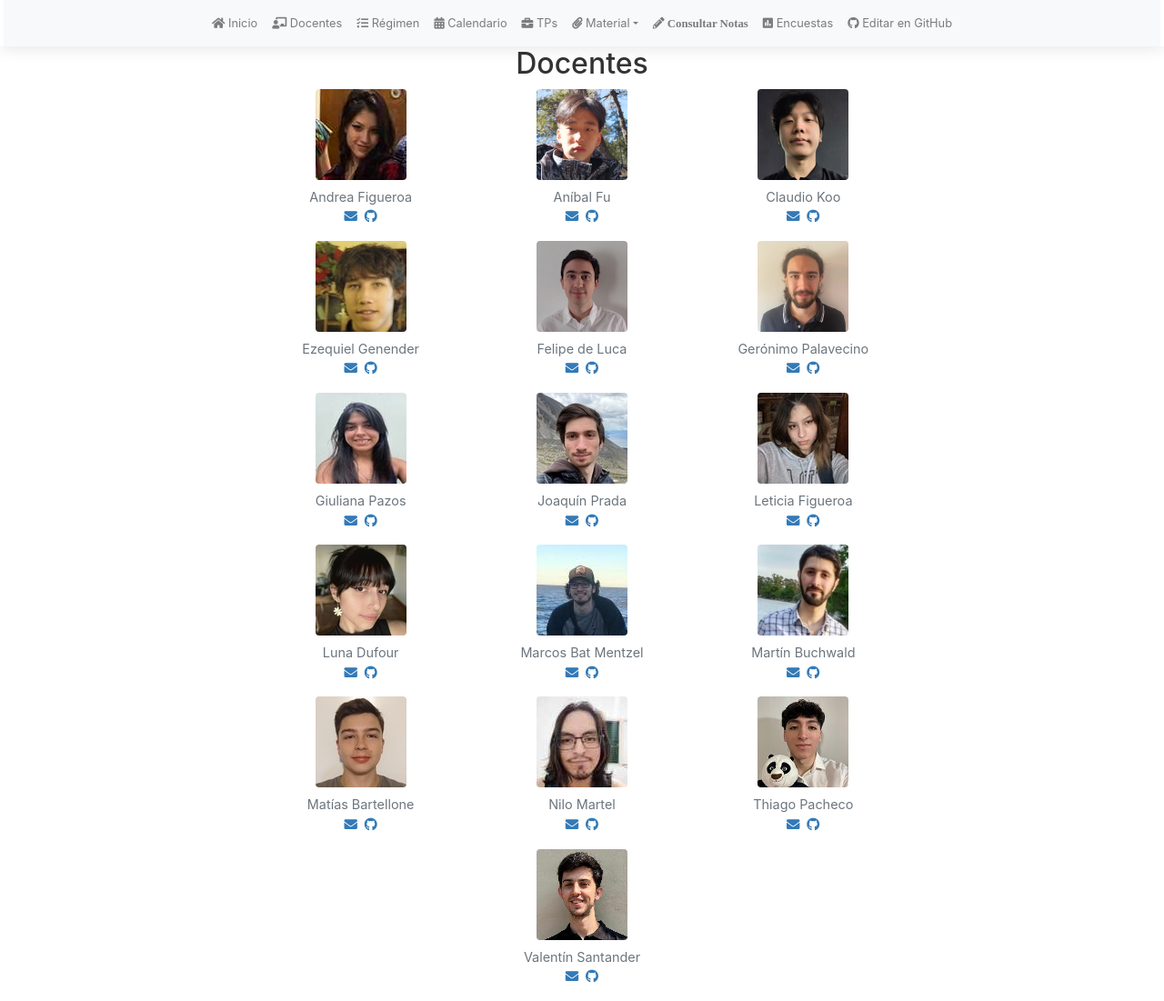
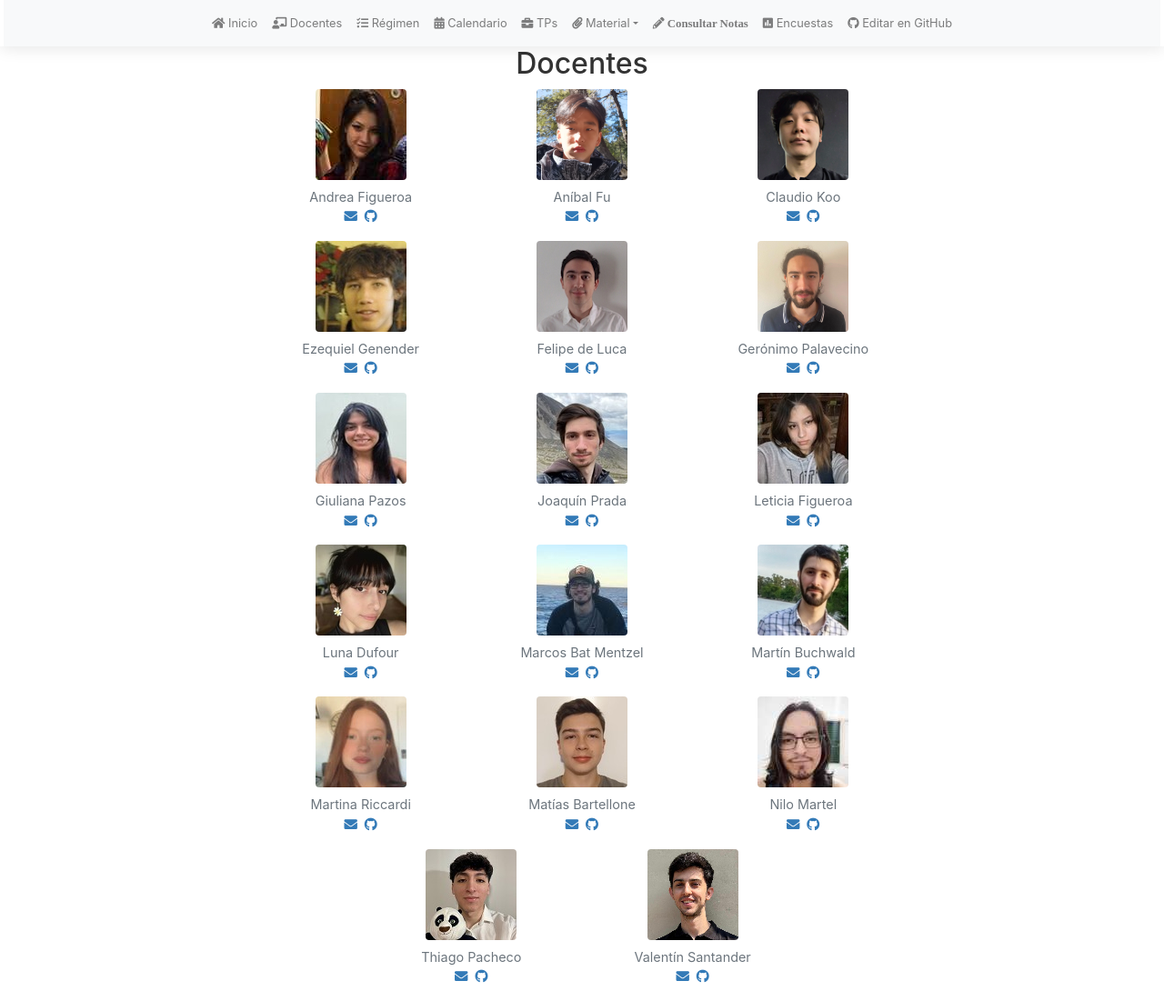
Before and after one commit to algoritmos-rw/tda_bg, a Jekyll site: the page built from docentes.md, in a window 1280 px wide and 1101 px high. Shown: the whole window at 91% size. Built offline with Jekyll 4.4.1, drawn with Linux system fonts in a browser that asks for light colours; nearby versions of some CDN libraries; our own code applies the rules of GitHub Pages for plain Markdown files.

Commit message:
add martina

```diff
--- a/_data/docentes.yml
+++ b/_data/docentes.yml
@@ -60,6 +60,11 @@ docentes:
   mail: mbuchwald@fi.uba.ar
   github: mbuchwald
 
+- nombre: Martina Riccardi
+  foto: /assets/img/docentes/martinar.jpg
+  mail: mriccardi@fi.uba.ar
+  github: martinariccardi
+
 - nombre: Matías Bartellone
   foto: /assets/img/docentes/matib.jpeg
   mail: mbartellone@fi.uba.ar
```
Also changed, not shown: assets/img/docentes/martinar.jpg (added).
